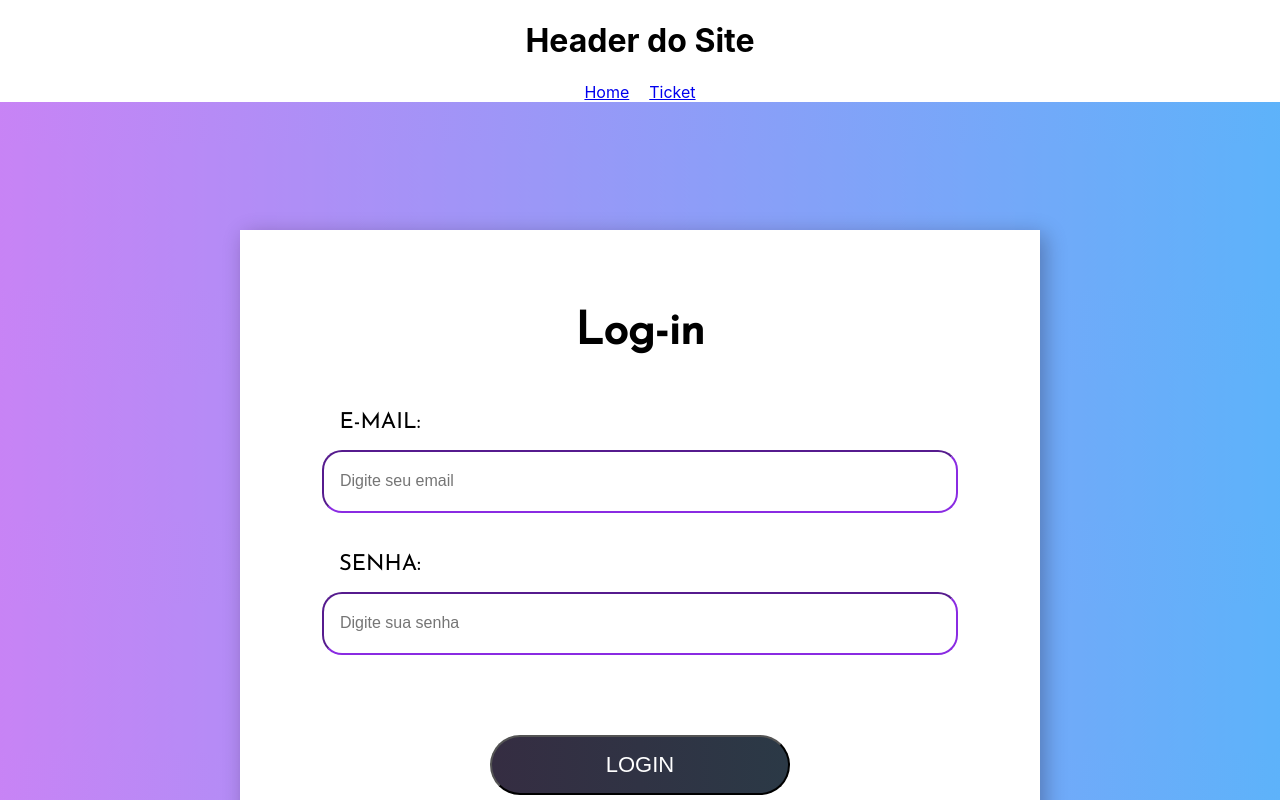
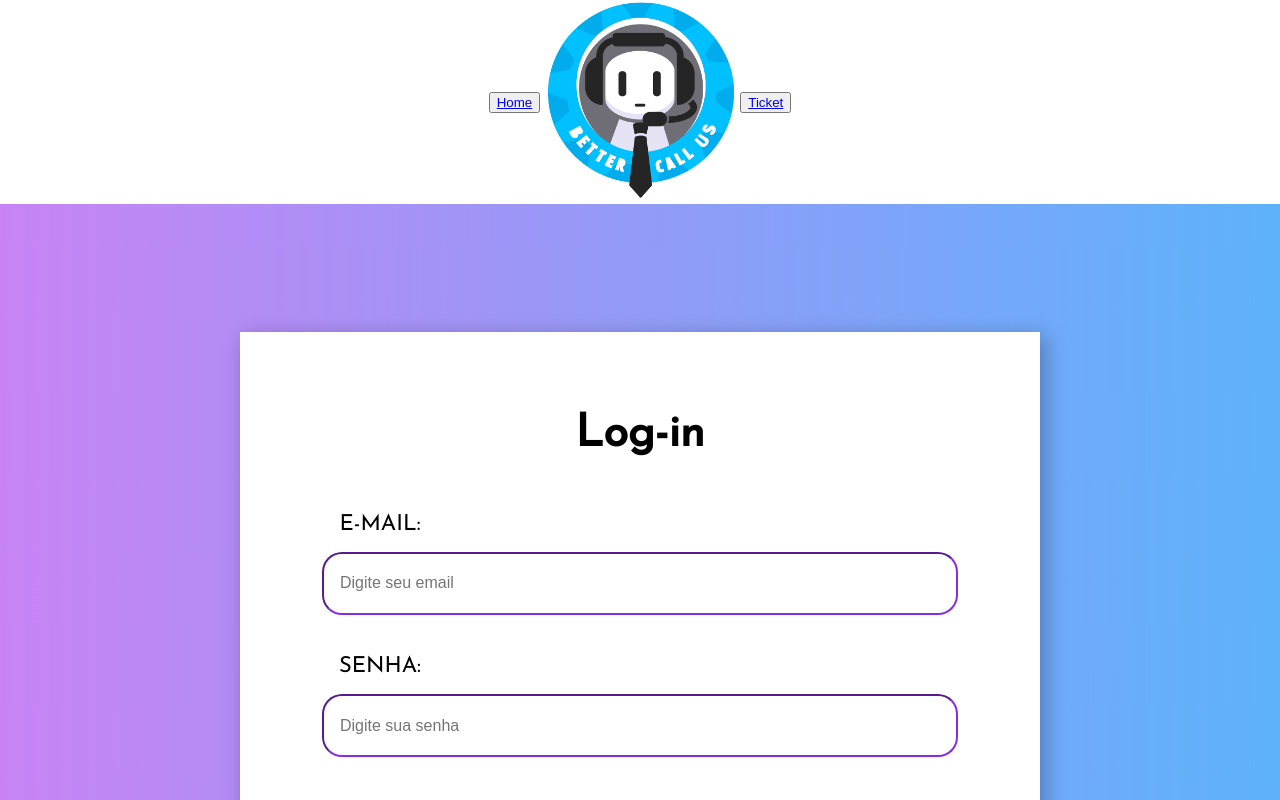
Before and after one commit to BananaaScript/BetterCallUs, a React (Create React App) app in the folder BetterCallUs - Front/: page /ticket in a window 1280 px wide. Shown: the top 800 px of the page. Built offline with nearby package versions, Linux system fonts and the light colour scheme.

Commit message:
sprint 2 pronta

```diff
--- a/BetterCallUs - Front/src/App.css
+++ b/BetterCallUs - Front/src/App.css
@@ -14,6 +14,28 @@ nav a{
 }
 
 
+
+
+#logo{
+  width: 200px;
+  pointer-events: none;
+}
+
+.cabeca{
+  display: flex;
+  justify-content: center;
+  text-align: center;
+  align-items: center;
+  flex-direction: row;
+}
+
+.cabecao{
+  display: flex;
+  justify-content: center;
+  text-align: center;
+  align-items: center;
+  flex-direction: row;
+}
 
 
 
@@ -102,6 +124,8 @@ nav a{
 
 .bodyTicket {
   font-family: "fonte";
+  justify-content: center;
+  align-items: center;
 }
 
 .problemaTicket {
@@ -130,10 +154,11 @@ nav a{
 }
 
 .recursosTicket {
+  display: flex;
   max-width: 75%;
-  display: flex;
   align-items: center;
-  justify-items: center;
+  justify-content: center;
+  text-align: center;
   margin-left: 10%;
 }
 
@@ -142,7 +167,8 @@ nav a{
   align-items: center;
   text-align: center;
   justify-content: center;
-  flex-direction: column;
+  flex-direction: row;
+  margin: 5% 0;
 }
 
 .dadosTicket select {
@@ -174,7 +200,9 @@ nav a{
 }
 
 #opcoes {
+  width: 300px;
   max-width: 100%;
+  margin: 0 5%;
 }
 
 .row{
--- a/BetterCallUs - Front/src/App.tsx
+++ b/BetterCallUs - Front/src/App.tsx
@@ -19,13 +19,13 @@ function App(){
 
   return (
     <div className="App">
-    <header>
-        <h1>Header do Site</h1>
-        <nav>
-          <Link to='/'>Home</Link>
-          <Link to='/ticket'>Ticket</Link>
+    <header className='cabeca'>
+        <div className='cabecao'>
+          <button><Link to='/'>Home</Link></button>
+          <Link to='/'><img id='logo' src='logo.png'/></Link>
+          <button><Link to='/ticket'>Ticket</Link></button>
           {auth.usuario && <button onClick={handleLogout}>Sair</button>}
-        </nav>
+        </div>
     </header>
 
     <Routes>
--- a/BetterCallUs - Front/src/pages/Home/index.tsx
+++ b/BetterCallUs - Front/src/pages/Home/index.tsx
@@ -4,7 +4,7 @@ import './syles/FAQ.css'
 export default class Home extends Component {
     render(){
         return(
-            <>Home
+            <>
                 <div className='botoes'>
                     <button className="quadrado">
                         <div className='iconebotao'></div>
--- a/BetterCallUs - Front/src/pages/Ticket/index.tsx
+++ b/BetterCallUs - Front/src/pages/Ticket/index.tsx
@@ -7,14 +7,13 @@ export const Ticket = () => {
     return(
         <div className='bodyTicket'>
             <div className='problemaTicket'>
-                <p>Enviar uma solicitação</p>
+                <h1>Enviar uma solicitação</h1>
                 <textarea placeholder='Descreva aqui seu problema' rows={15} cols={90}></textarea>
             </div>
             <br />
 
             <div className='recursosTicket'>
                 <div className='dadosTicket'>
-                    <div className='row'>
                         <select id='opcoes'>
                             <option value="" disabled selected>Selecione o tipo de problema</option>
                             <option value="Prob.Hardware">Falha de Hardware</option>
@@ -24,10 +23,9 @@ export const Ticket = () => {
                             <option value="Outro">Outro</option>
                         </select>
 
-                        <button><form action="processa_imagem_perfil.php" method="post" encType="multipart/form-data"> Anexar arquivo
+                        <form action="processa_imagem_perfil.php" method="post" encType="multipart/form-data">
                             <input type="file" name="image"></input>
-                        </form></button>
-                    </div>
+                        </form>
                 </div>
             </div>
             <button className='buttonTicket'>Enviar</button>
```
Also changed, not shown: BetterCallUs - Front/src/logo.png (added).
